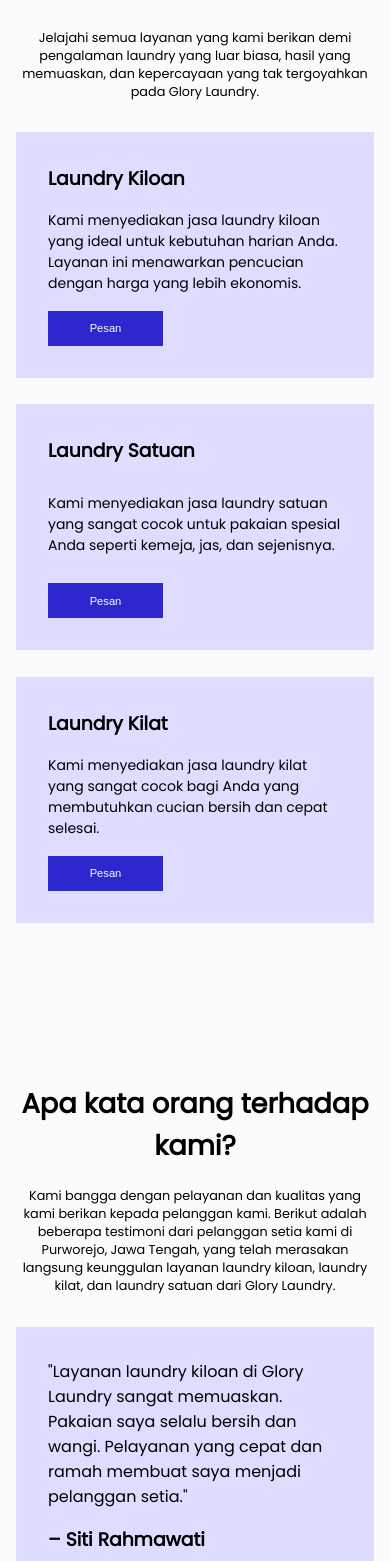
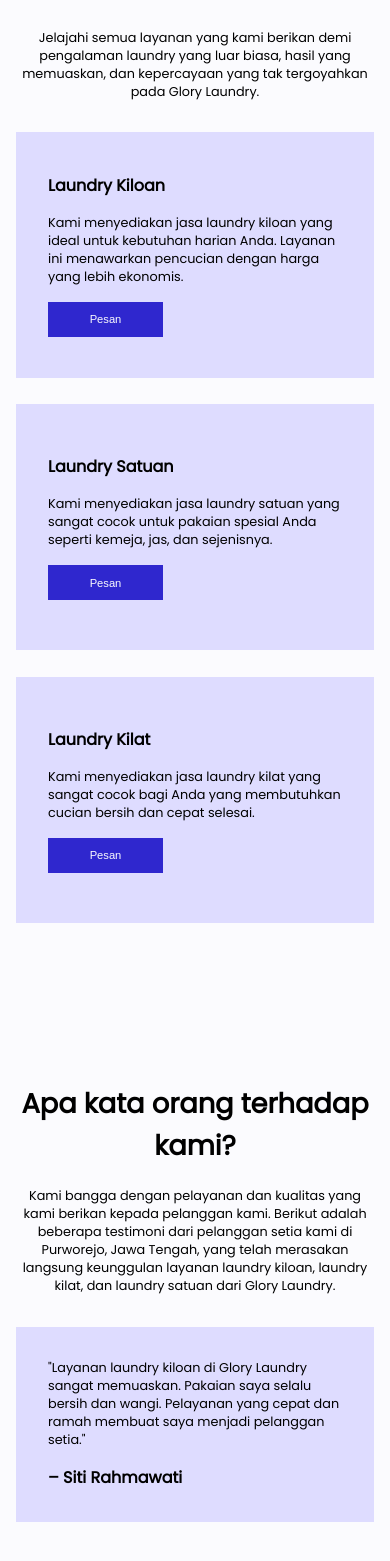
Before and after one commit to frontendaji/glorylaundry-nextjs, a Next.js app: page / in a window 390 px wide. Shown: the part 2027-3588 px from the top of the page. Built offline with nearby package versions, Linux system fonts and the light colour scheme.

Commit message:
fix font size

```diff
--- a/src/components/kontak/Kontak.module.css
+++ b/src/components/kontak/Kontak.module.css
@@ -118,6 +118,18 @@
         width: 100%;
     }
 
+    .menu div{
+        align-items: center;
+    }
+
+    .menu div p{
+        font-size: 0.8em;
+    }
+
+    .right div p{
+        font-size: 0.8em;
+    }
+
 
 }
 
--- a/src/components/layanan/Layanan.module.css
+++ b/src/components/layanan/Layanan.module.css
@@ -65,6 +65,19 @@
         font-size: 0.8em;
     }
 
+    .card{
+        gap: 1rem;
+        justify-content: center;
+    }
+
+    .card h3{
+        font-size: 1em;
+    }
+
+    .card p{
+        font-size: 0.8em;
+    }
+
 
 }
 
--- a/src/components/testimoni/Testimoni.module.css
+++ b/src/components/testimoni/Testimoni.module.css
@@ -53,6 +53,14 @@
         padding: 2rem;
     }
 
+    .card p{
+        font-size: 0.8em;
+    }
+
+    .card h3{
+        font-size: 1em;
+    }
+
 
 }
 
```
